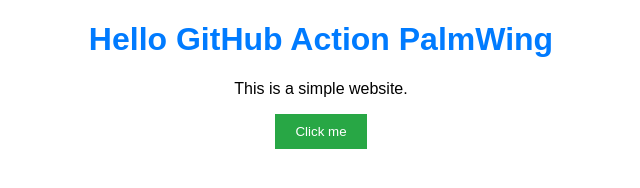
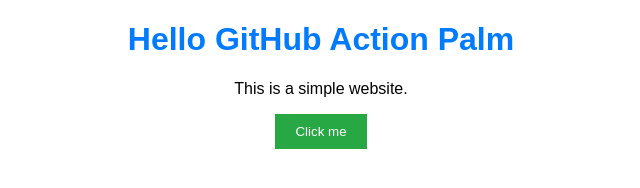
Before and after one commit to PalmWingWing/my-simple-website-ci-package, a website: page index.html in a window 1280 px wide. Shown: the whole page, without its empty margins (319-959 px from the left). Drawn offline with Linux system fonts and the light colour scheme.

Commit message:
commit-to-develop

```diff
--- a/index.html
+++ b/index.html
@@ -6,7 +6,7 @@
 </head>
 <body>
 
-<h1>Hello GitHub Action PalmWing</h1>
+<h1>Hello GitHub Action Palm</h1>
 <p>This is a simple website.</p>
 <button id="myButton">Click me</button>
 
```
